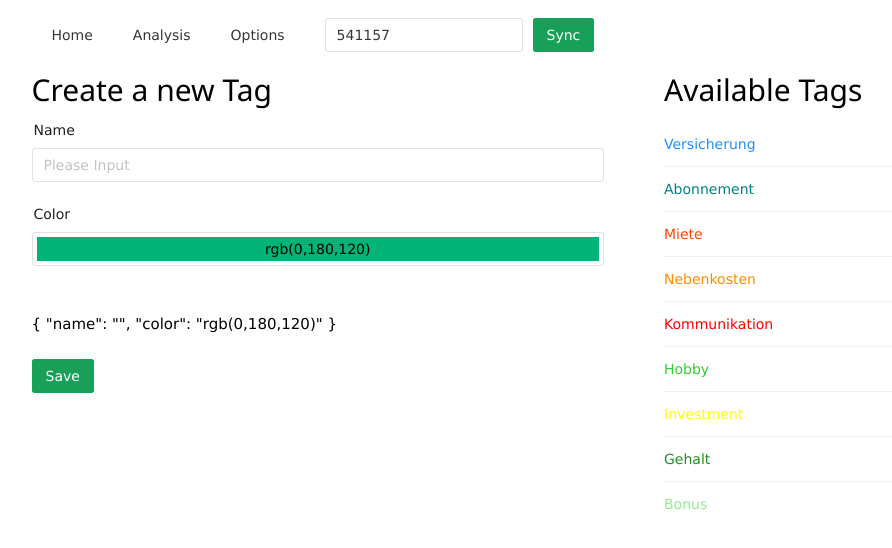
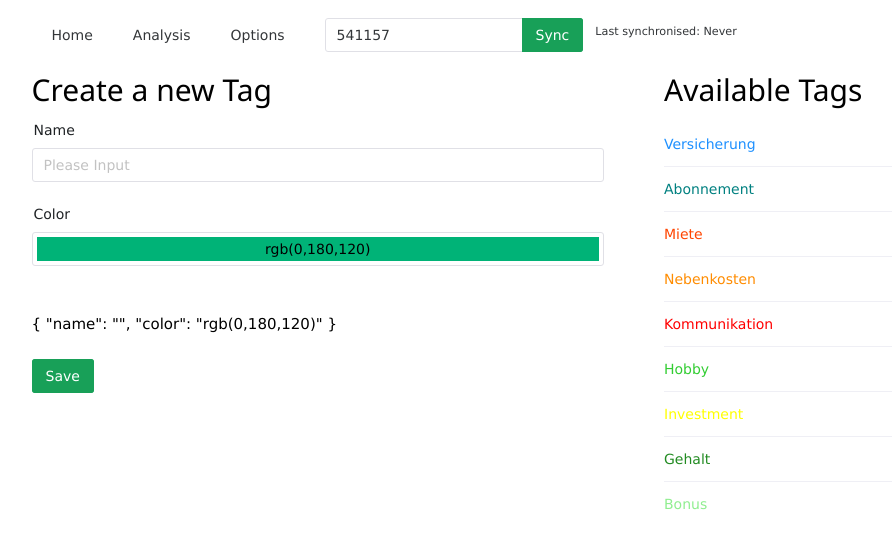
Before and after one commit to njustus/budgeting, a Vue app in the folder app/: page /options in a window 1280 px wide. Shown: the top 548 px of the page, without its empty margins (6-898 px from the left). Built offline with nearby package versions, Linux system fonts and the light colour scheme.

Commit message:
display 'lastSynced' in menu

```diff
--- a/app/src/components/sync-button.vue
+++ b/app/src/components/sync-button.vue
@@ -1,19 +1,21 @@
 <script setup lang="ts">
 import {useAppStore} from '@/stores/app-state'
 import {synchronizer} from '@/services/synchronizer'
-import {ref} from "vue";
+import {computed, ref} from "vue";
 import {useNotification} from "naive-ui";
 
 const notification = useNotification()
 const store = useAppStore();
 const isSyncing = ref(false)
 const stateKey = store.stateKey
+const lastSynced = computed(() => store.lastSynced ? store.lastSynced.toLocaleString() : 'Never')
 
 async function doSync() {
   isSyncing.value = true
 
   const backendState = await synchronizer.getState(stateKey)
   const mergedState = synchronizer.mergeState(store.$state, backendState)
+  mergedState.lastSynced = new Date()
   store.$patch(mergedState)
 
   await synchronizer.sync(stateKey, store.$state)
@@ -28,16 +30,13 @@ async function doSync() {
 </script>
 
 <template>
-  <n-grid :cols="2" :x-gap="10">
-    <n-gi>
-      <n-input v-model:value="stateKey"></n-input>
-    </n-gi>
-
-    <n-gi>
-      <n-button type="primary" @click="doSync" :loading="isSyncing">Sync</n-button>
-    </n-gi>
-  </n-grid>
-
+  <n-space>
+      <n-input-group>
+        <n-input v-model:value="stateKey"></n-input>
+        <n-button type="primary" @click="doSync" :loading="isSyncing">Sync</n-button>
+      </n-input-group>
+      <small>Last synchronised: {{ lastSynced }}</small>
+  </n-space>
 </template>
 
 
--- a/app/src/models/state.ts
+++ b/app/src/models/state.ts
@@ -23,6 +23,7 @@ export interface AppState {
   transactionRange: TransactionRange
   tags: Tag[]
   stateKey: string
+  lastSynced?: Date
 }
 
 export interface Transaction {
--- a/app/src/stores/app-state.ts
+++ b/app/src/stores/app-state.ts
@@ -20,6 +20,7 @@ export const useAppStore = defineStore('app-state', {
     }
     appState.transactions = appState.transactions.map((x: Transaction) => ({...x, date: new Date(x.date)}))
     appState.stateKey =  appState.stateKey || generateStateKey()
+    appState.lastSynced = appState.lastSynced ? new Date(appState.lastSynced) : null
 
     return appState
   },
```
Also changed, not shown: 1 other file (tests, documents, lock files or other folders).
